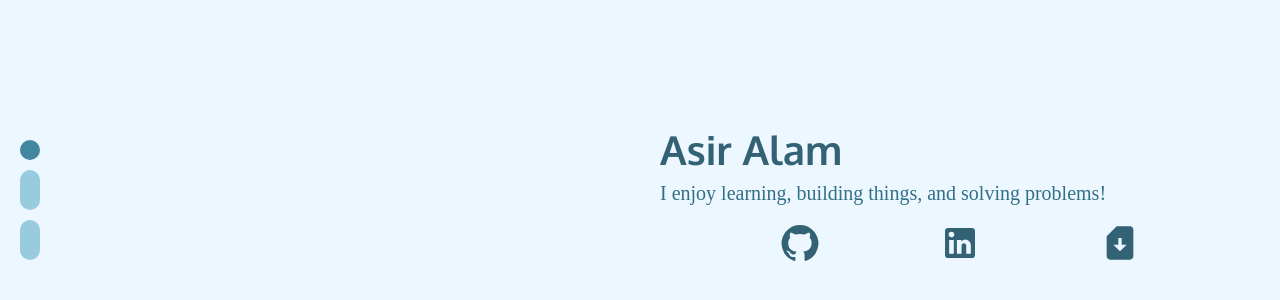
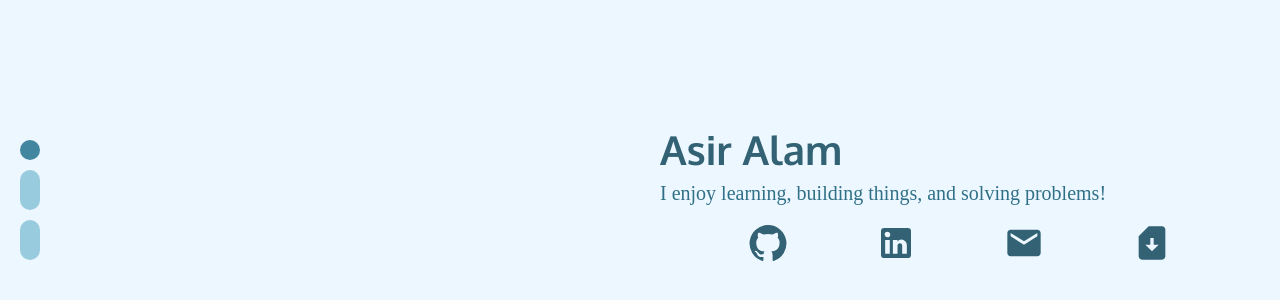
Before and after one commit to AsirAAlam/asiraa-portfolio, a React (Create React App) app: page / in a window 1280 px wide. Shown: the part 200-500 px from the top of the page. Built offline with nearby package versions, Linux system fonts and the light colour scheme; a web font is replaced by a local one.

Commit message:
added email button

```diff
--- a/src/components/ExperienceItem.js
+++ b/src/components/ExperienceItem.js
@@ -33,7 +33,6 @@ function ExperienceItem({ title, role, description, id, isLast }) {
 
   return (
     <Box>
-
       <Grid container spacing={4}>
         <Grid item xs={6} sx={{ display: 'flex', flexDirection: 'row-reverse' }}>
           {/* <img src={require('../lincoln1.png')} alt="abraham lincoln" style={{ width: 'min(100%, 400px)' }} /> */}
--- a/src/components/Handles.js
+++ b/src/components/Handles.js
@@ -1,11 +1,15 @@
 import GitHubIcon from '@mui/icons-material/GitHub';
 import LinkedInIcon from '@mui/icons-material/LinkedIn';
+import EmailIcon from '@mui/icons-material/Email';
 import SimCardDownloadIcon from '@mui/icons-material/SimCardDownload';
 import colorPalette from '../data/ColorPalette';
+import bio from '../data/Bio';
 
 const iconStyle = { height: 40, width: 40, cursor: 'pointer' };
+
 const githubURL = 'https://github.com/AsirAAlam';
 const linkedinURL = 'https://www.linkedin.com/in/asiraalam/';
+const emailURL = 'mailto:' + bio.email;
 
 function Handles(props) {
   const cols = document.getElementsByClassName('col1');
@@ -34,6 +38,13 @@ function Handles(props) {
 
       <a
         className="linkIcon"
+        href={emailURL}
+        style={{ display: 'inline-block' }}>
+        <EmailIcon sx={iconStyle} />
+      </a>
+
+      <a
+        className="linkIcon"
         href={require("../resume.pdf")}
         style={{ display: 'inline-block' }}
         download="resume.pdf">
--- a/src/components/NameIntro.js
+++ b/src/components/NameIntro.js
@@ -16,7 +16,7 @@ export default function NameIntro() {
   }, []);
 
   return (
-    <Box sx={{ width: 600, ml: '50%' }}>
+    <Box sx={{ width: 600, pl: '50%' }}>
       <Box sx={{
         fontFamily: 'Oxygen',
         fontSize: 40,
--- a/src/data/Bio.js
+++ b/src/data/Bio.js
@@ -1,6 +1,7 @@
 const bio = {
   name: "Asir Alam",
-  description: "I enjoy learning, building things, and solving problems!"
+  description: "I enjoy learning, building things, and solving problems!",
+  email: "alvi.abrar29@gmail.com"
 }
 
 export default bio;
```
